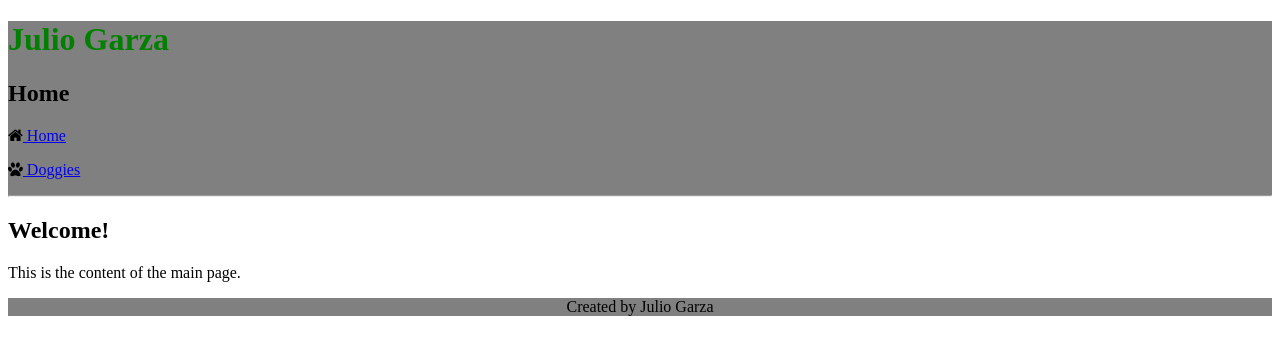
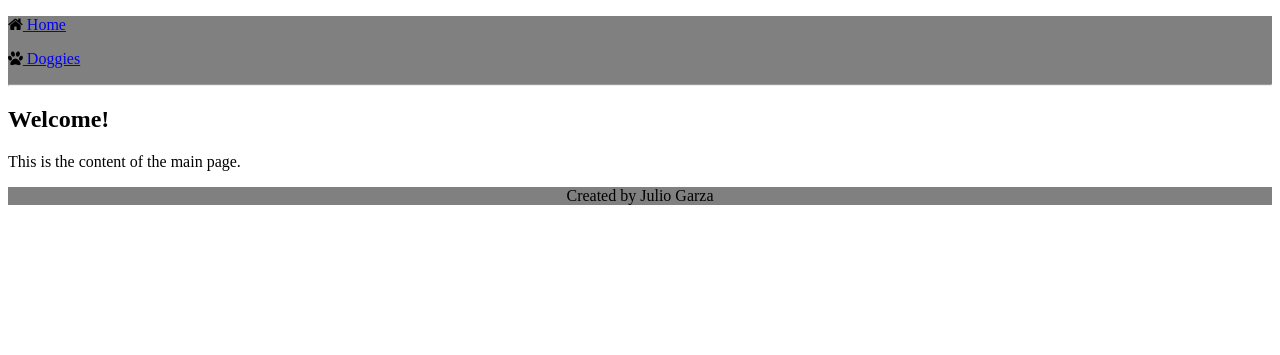
Before and after one commit to juliogarza/juliogarza.github.io, a Jekyll site: the page built from index.html, in a window 1280 px wide. Shown: the top 355 px of the page. Built offline with Jekyll 4.4.1, drawn with Linux system fonts in a browser that asks for light colours.

Commit message:
Commented header out
 Header was commented out to later attempt to do a fixed menu bar instead.

```diff
--- a/_layouts/default.html
+++ b/_layouts/default.html
@@ -8,10 +8,12 @@
   </head>
   <body>
     <header>
+      <!--
       <h1 id="header-site-title"> {{site.title}} </h1>
       <h2> {{page.title}} </h2>
-      <p><i class="fa fa-home"></i><a href="index.html"> Home </a></p>
-      <p><i class="fa fa-paw"></i><a href="doggies.html"> Doggies </a></p>
+      -->
+      <p><i class="fa fa-home"></i><a class="nav-link" href="index.html"> Home </a></p>
+      <p><i class="fa fa-paw"></i><a class="nav-link" href="doggies.html"> Doggies </a></p>
       <hr />
     </header>
     {{ content }}
```
